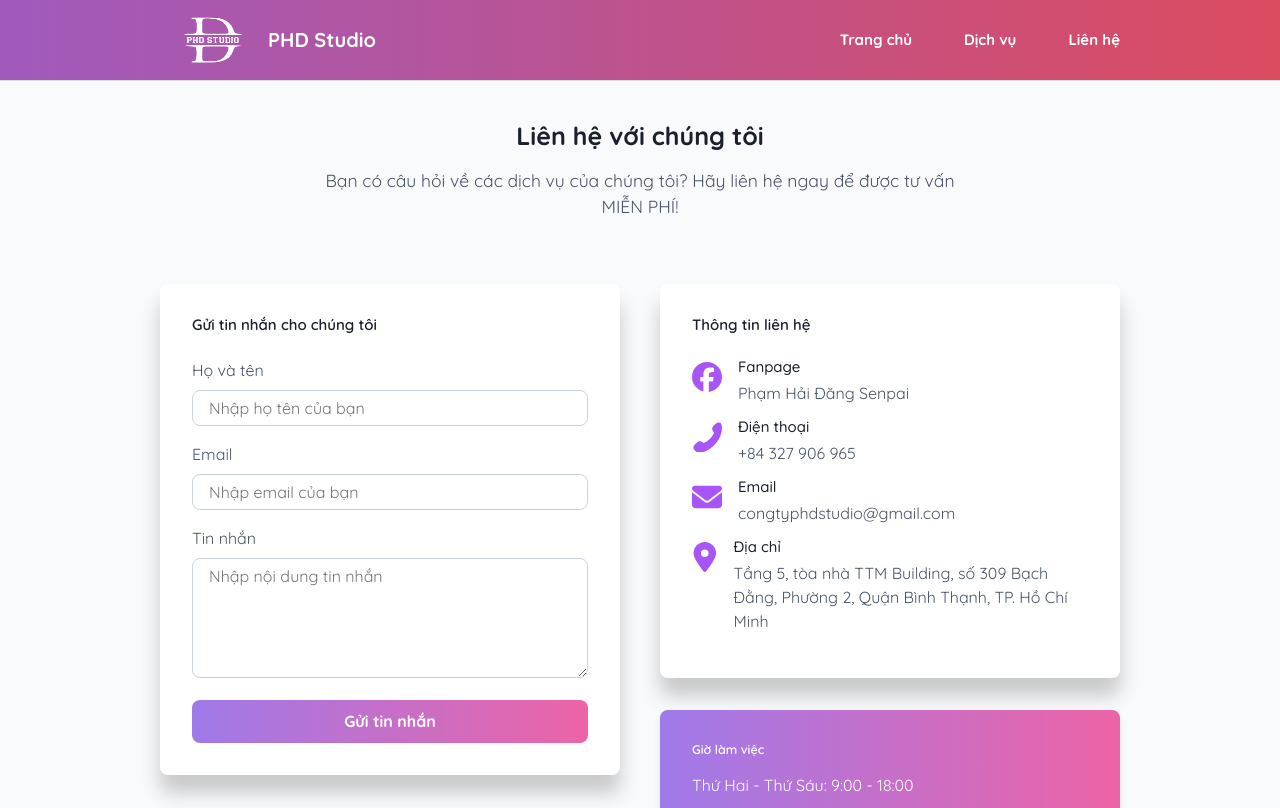
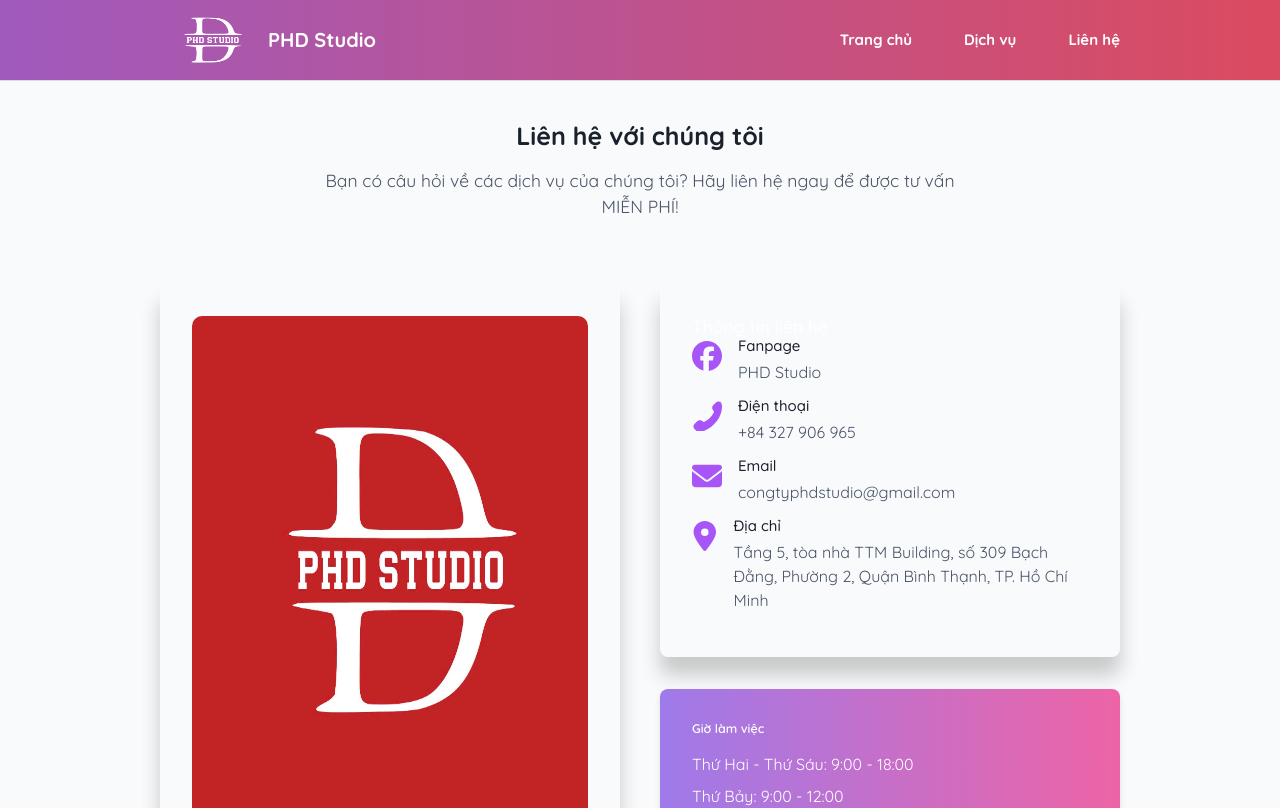
Before and after one commit to LeMen10/frontend-PHD, a React (Create React App) app: page /contact in a window 1280 px wide. Shown: the top 808 px of the page. Built offline with nearby package versions, Linux system fonts and the light colour scheme.

Commit message:
fix contact, home, service

```diff
--- a/src/components/Footer/Footer.js
+++ b/src/components/Footer/Footer.js
@@ -25,7 +25,7 @@
                         <div className={cx('social-icons')} role="list">
                             <LinkedinIcon />
                             <GithubIcon />
-                            <FacebookIcon />
+                            <a href="https://www.facebook.com/groups/828823889050986/user/61573988580801?locale=vi_VN"><FacebookIcon /></a>
                         </div>
                     </section>
                 </div>
--- a/src/pages/Contact/Contact.js
+++ b/src/pages/Contact/Contact.js
@@ -2,6 +2,7 @@
 import styles from './Contact.module.scss';
 import { AddressIcon, EmailIcon, FacebookIcon, PhoneIcon } from '~/components/Icons';
 import { Link } from 'react-router-dom';
+import images from '~/assets/images/images';
 
 const cx = className.bind(styles);
 
@@ -19,44 +20,9 @@
                     <div className={cx('flex-container')}>
                         <div className={cx('form-container')}>
                             <div className={cx('card')}>
-                                <h3 className={cx('card-title')}>Gửi tin nhắn cho chúng tôi</h3>
-                                <form>
-                                    <div className={cx('form-group')}>
-                                        <label htmlFor="name" className={cx('form-label')}>
-                                            Họ và tên
-                                        </label>
-                                        <input
-                                            type="text"
-                                            id="name"
-                                            className={cx('form-input')}
-                                            placeholder="Nhập họ tên của bạn"
-                                        />
-                                    </div>
-                                    <div className={cx('form-group')}>
-                                        <label htmlFor="email" className={cx('form-label')}>
-                                            Email
-                                        </label>
-                                        <input
-                                            type="email"
-                                            id="email"
-                                            className={cx('form-input')}
-                                            placeholder="Nhập email của bạn"
-                                        />
-                                    </div>
-                                    <div className={cx('form-group')}>
-                                        <label htmlFor="message" className={cx('form-label')}>
-                                            Tin nhắn
-                                        </label>
-                                        <textarea
-                                            id="message"
-                                            className={cx('form-textarea')}
-                                            placeholder="Nhập nội dung tin nhắn"
-                                        ></textarea>
-                                    </div>
-                                    <button type="submit" className={cx('submit-button')}>
-                                        Gửi tin nhắn
-                                    </button>
-                                </form>
+                                <Link to="/">
+                                    <img className={cx('logo')} alt="" src={images.logo} />
+                                </Link>
                             </div>
                         </div>
                         <div className={cx('info-container')}>
@@ -64,10 +30,11 @@
                                 <h3 className={cx('card-title')}>Thông tin liên hệ</h3>
                                 <div>
                                     <div className={cx('info-item')}>
+                                        <a></a>
                                         <FacebookIcon className={cx('info-icon')} fill="#A855F7" width="30" height="30" />
                                         <div>
                                             <h4 className={cx('info-title')}>Fanpage</h4>
-                                            <p className={cx('info-text')}>Phạm Hải Đăng Senpai</p>
+                                            <p className={cx('info-text')}>PHD Studio</p>
                                         </div>
                                     </div>
                                     <div className={cx('info-item')}>
@@ -100,7 +67,6 @@
                                 <div>
                                     <p className={cx('hours-text')}>Thứ Hai - Thứ Sáu: 9:00 - 18:00</p>
                                     <p className={cx('hours-text')}>Thứ Bảy: 9:00 - 12:00</p>
-                                    <p className={cx('hours-text')}>Chủ Nhật: Đóng cửa</p>
                                 </div>
                             </div>
                         </div>
--- a/src/pages/Contact/Contact.module.scss
+++ b/src/pages/Contact/Contact.module.scss
@@ -38,17 +38,22 @@
 }
 
 .card {
-    background-color: #fff;
     padding: 32px;
     border-radius: 8px;
     box-shadow: 0 18px 20px rgba(0, 0, 0, 0.2);
 }
 
-.card-title {
-    font-size: 1.5rem;
-    font-weight: 600;
-    margin-bottom: 24px;
-    color: #1a202c;
+// .card-title {
+//     font-size: 1.5rem;
+//     font-weight: 600;
+//     margin-bottom: 24px;
+//     color: #1a202c;
+// }
+
+.logo {
+    border-radius: 10px;
+    width: 100%;
+    height: 507px;
 }
 
 .form-group {
--- a/src/pages/Home/Home.js
+++ b/src/pages/Home/Home.js
@@ -12,15 +12,13 @@
                         <div className={cx('text-content')}>
                             <h2 className={cx('hero-title')}>Trở thành Streamer chuyên nghiệp</h2>
                             <p className={cx('hero-description')}>
-                            - Có hợp đồng rõ ràng<br/>
-                            - Được hỗ trợ hoàn thuế thu nhập cá nhân hằng năm<br/>
-                            - Nhận toàn bộ tiền quảng cáo nếu được các nhãn hàng book ( có quyền từ chối nếu nội dung quảng cáo không phù hợp)<br/>
-                            - Được hỗ trợ ý tưởng xây dựng video và nội dung livestream để phát triển lâu dài<br/>
-                            - Hỗ trợ đẩy phiên live, đẩy video lên xu hướng tiếp cận viewer rộng rãi<br/>
-                            - Hỗ trợ dựng video cho kênh<br/>
-                            - Cung cấp kênh tiktok, cấp nút Live, cài đặt OBS, hướng dẫn dùng các phần mềm livestream...<br/>
-                            - Hỗ trợ xử lý các trường hợp bị cấm live, báo cáo vi phạm, bản quyền vô lý, bị ban tài khoản...<br/>
-                            - Hỗ trợ miễn phí các khóa học dựng video, edit video capcut trên pc của Quạ HD, edit video trên điện thoại của Kobe<br/>
+                                <strong>Bạn sẽ được các quyền lợi:</strong> <br/>
+                                ✅ Hỗ trợ xây kênh & đẩy livestream lên xu hướng<br/>
+                                ✅ Nhận toàn bộ tiền quảng cáo từ nhãn hàng<br/>
+                                ✅ Được cung cấp kênh TikTok & cấp quyền Live<br/>
+                                ✅ Hướng dẫn OBS, edit video, chống vi phạm bản quyền<br/>
+                                ✅ Miễn phí khóa học dựng video (PC & điện thoại)<br/>
+                                và nhiều quyền lợi khác.
                             </p>
                             <button className={cx('hero-button')}>Live Now</button>
                         </div>
--- a/src/pages/Service/Service.module.scss
+++ b/src/pages/Service/Service.module.scss
@@ -72,6 +72,7 @@
 .service-description {
     color: #4a5568;
     float: left;
+    text-align: left;
 }
 
 .cta-section {
```
Also changed, not shown: src/pages/Service/Service.js (+23 -24 lines).
